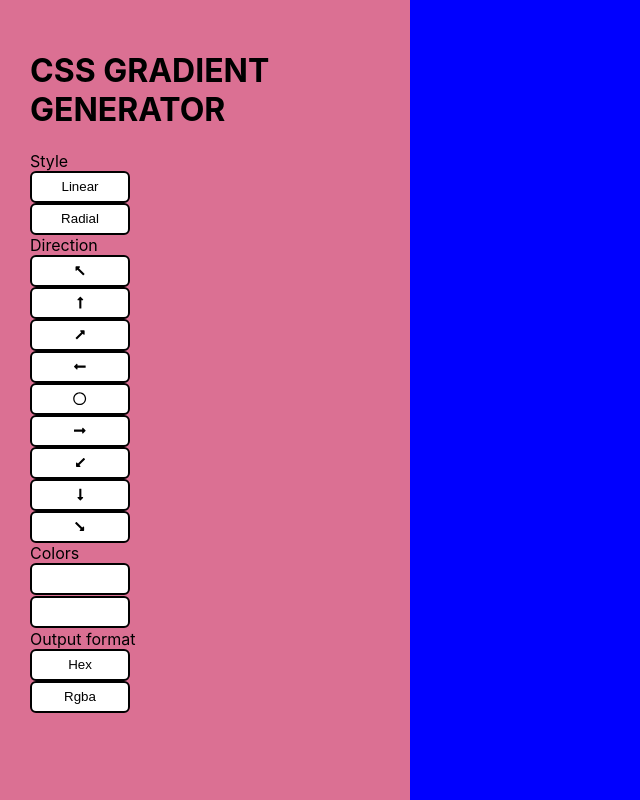
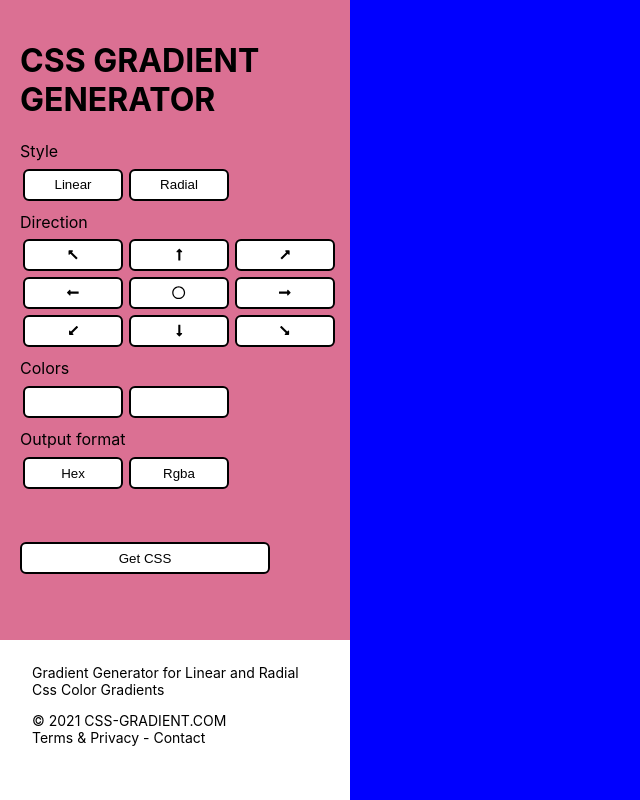
Before and after one commit to NataJenkins/React-css-gradient, a React (Create React App) app: page / in a window 1280 px wide. Shown: the whole page, without its empty margins (0-640 px from the left). Built offline with nearby package versions, Linux system fonts and the light colour scheme.

Commit message:
Button Spacing & footer styling

```diff
--- a/package.json
+++ b/package.json
@@ -12,7 +12,9 @@
     "@testing-library/jest-dom": "^5.16.1",
     "@testing-library/react": "^12.1.2",
     "@testing-library/user-event": "^13.5.0",
+    "bootstrap": "^5.1.3",
     "react": "^17.0.2",
+    "react-bootstrap": "^2.1.2",
     "react-dom": "^17.0.2",
     "react-scripts": "5.0.0",
     "web-vitals": "^2.1.4"
--- a/src/components/Button/Button.css
+++ b/src/components/Button/Button.css
@@ -4,4 +4,15 @@
   border-radius: 6px;
   width: 100px;
   height: 32px;
+  margin: 3px;
 }
+
+.bigBtn {
+  background-color: white;
+  border: 2px solid black;
+  border-radius: 6px;
+  width: 250px;
+  height: 32px;
+  margin-top: 50px;
+  display: block;
+}
--- a/src/components/Button/Button.jsx
+++ b/src/components/Button/Button.jsx
@@ -1,10 +1,15 @@
 import React from "react";
 import "./Button.css";
 
-export default function Button({ txt, icn, cName }) {
+export default function Button({ txt, icn, bgColor, big }) {
   return (
     <div>
-      <button className="button">{txt ? txt : icn}</button>
+      <button
+        className={big ? "bigBtn" : "button"}
+        style={{ backgroundColor: { bgColor } }}
+      >
+        {txt ? txt : icn}
+      </button>
     </div>
   );
 }
--- a/src/components/sidebar/Sidebar.jsx
+++ b/src/components/sidebar/Sidebar.jsx
@@ -1,5 +1,6 @@
 import React from "react";
 import Button from "../Button/Button";
+import { Container, Row, Col } from "react-bootstrap";
 import { FontAwesomeIcon } from "@fortawesome/react-fontawesome";
 import {
   faLongArrowAltUp,
@@ -14,12 +15,22 @@ import "./sidebar.css";
 export default function Sidebar() {
   return (
     <div className="sideBar">
+      <header>
         <h1>CSS GRADIENT GENERATOR</h1>
+      </header>
       <div className="options">
+        <p className="lbl">
           <label>Style</label>
+        </p>
+        <div className="d-flex">
           <Button txt="Linear" />
           <Button txt="Radial" />
+        </div>
+
+        <p className="lbl">
           <label>Direction</label>
+        </p>
+        <div className="d-flex">
           <Button
             icn={
               <FontAwesomeIcon className="diagonal" icon={faLongArrowAltLeft} />
@@ -27,11 +38,17 @@ export default function Sidebar() {
           />
           <Button icn={<FontAwesomeIcon icon={faLongArrowAltUp} />} />
           <Button
-          icn={<FontAwesomeIcon className="diagonal" icon={faLongArrowAltUp} />}
+            icn={
+              <FontAwesomeIcon className="diagonal" icon={faLongArrowAltUp} />
+            }
           />
+        </div>
+        <div className="d-flex">
           <Button icn={<FontAwesomeIcon icon={faLongArrowAltLeft} />} />
           <Button icn={<FontAwesomeIcon icon={farCircle} />} />
           <Button icn={<FontAwesomeIcon icon={faLongArrowAltRight} />} />
+        </div>
+        <div className="d-flex">
           <Button
             icn={
               <FontAwesomeIcon className="diagonal" icon={faLongArrowAltDown} />
@@ -40,22 +57,39 @@ export default function Sidebar() {
           <Button icn={<FontAwesomeIcon icon={faLongArrowAltDown} />} />
           <Button
             icn={
-            <FontAwesomeIcon className="diagonal" icon={faLongArrowAltRight} />
+              <FontAwesomeIcon
+                className="diagonal"
+                icon={faLongArrowAltRight}
+              />
             }
           />
         </div>
+
+        <p className="lbl">
           <label>Colors</label>
-      <Button style="background-color: rgb(124, 150, 55);" />
+        </p>
+        <div className="d-flex">
           <Button />
+          <Button />
+        </div>
+
+        <p className="lbl">
           <label>Output format</label>
+        </p>
+        <div className="d-flex">
           <Button txt="Hex" />
           <Button txt="Rgba" />
-      {/*    <footer>
+        </div>
+
+        <Button txt="Get CSS" big />
+      </div>
+
+      <footer>
         <p>Gradient Generator for Linear and Radial Css Color Gradients</p>
         <p>
           © 2021 CSS-GRADIENT.COM <br></br> Terms & Privacy - Contact
         </p>
-</footer>*/}
+      </footer>
     </div>
   );
 }
--- a/src/components/sidebar/sidebar.css
+++ b/src/components/sidebar/sidebar.css
@@ -1,19 +1,38 @@
 .sideBar {
   position: fixed;
   margin: 0;
-  height: 95%;
+  height: 100%;
   width: 350px;
   overflow-y: auto;
   background-color: palevioletred;
-  padding: 30px;
+  padding: 20px;
+  box-sizing: border-box;
 }
 
 footer {
   position: fixed;
+  display: block;
+  box-sizing: border-box;
   width: 350px;
+  height: 160px;
   bottom: 0;
+  left: 0;
+  padding: 10px 32px;
+  background: #fff;
+  font-size: 14px;
 }
 
+.options {
+  margin-bottom: 160px;
+}
+
+.lbl {
+  margin-top: 0.5em;
+  margin-bottom: 0.3em;
+}
 .diagonal {
   transform: rotate(45deg);
 }
+.d-flex {
+  display: flex;
+}
```
Also changed, not shown: 1 other file (tests, documents, lock files or other folders). Lines whose indentation alone changed are shown as unchanged.
